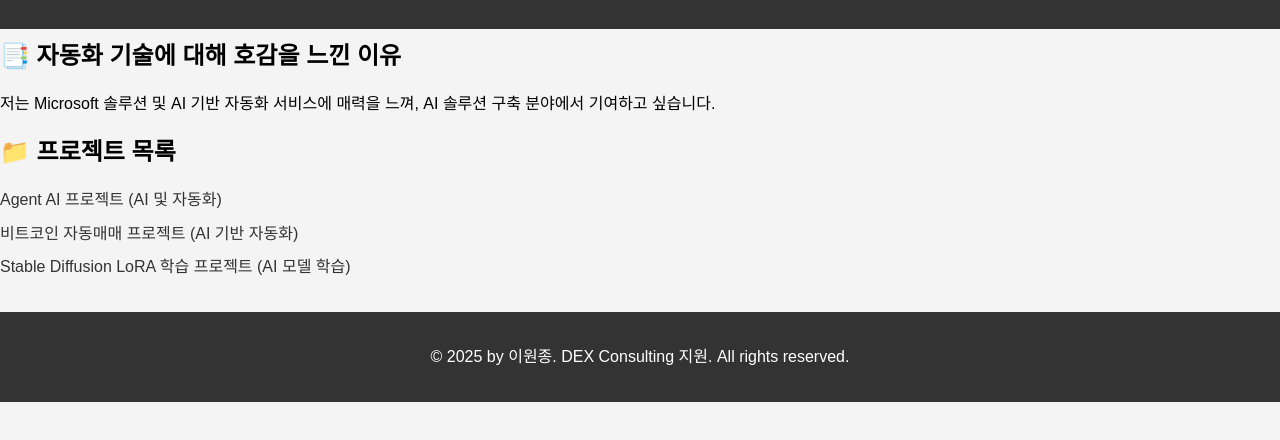
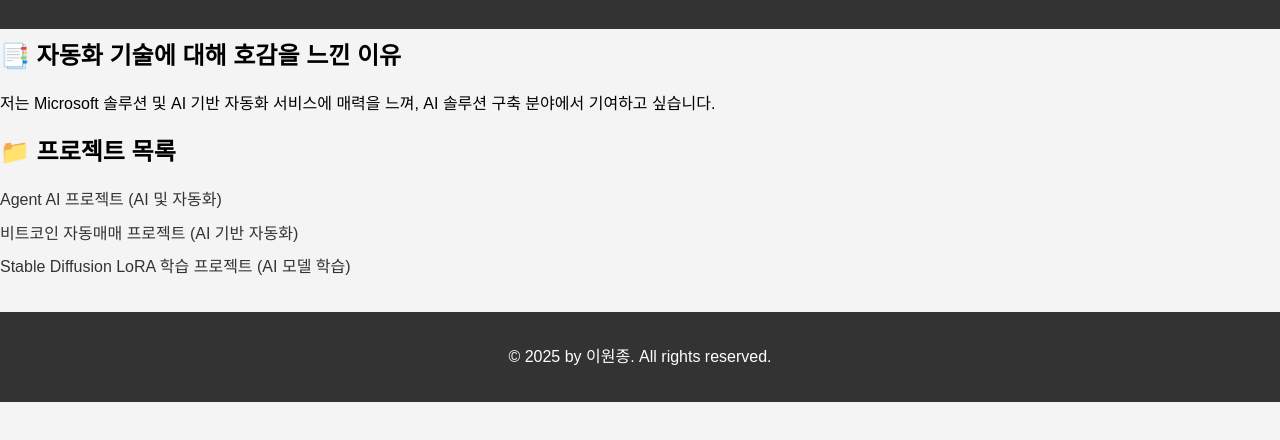
Before and after one commit to wonbelle/DataPortfolio.github.io, a plain HTML site: page index.html in a window 1280 px wide. Shown: the part 120-560 px from the top of the page. Drawn offline with Linux system fonts and the light colour scheme.

Commit message:
update html content for DataPortfolio

```diff
--- a/index.html
+++ b/index.html
@@ -27,7 +27,7 @@
   </section>
 
   <footer>
-    <p>© 2025 by 이원종. DEX Consulting 지원. All rights reserved.</p>
+    <p>© 2025 by 이원종. All rights reserved.</p>
   </footer>
 </body>
 </html>
```
